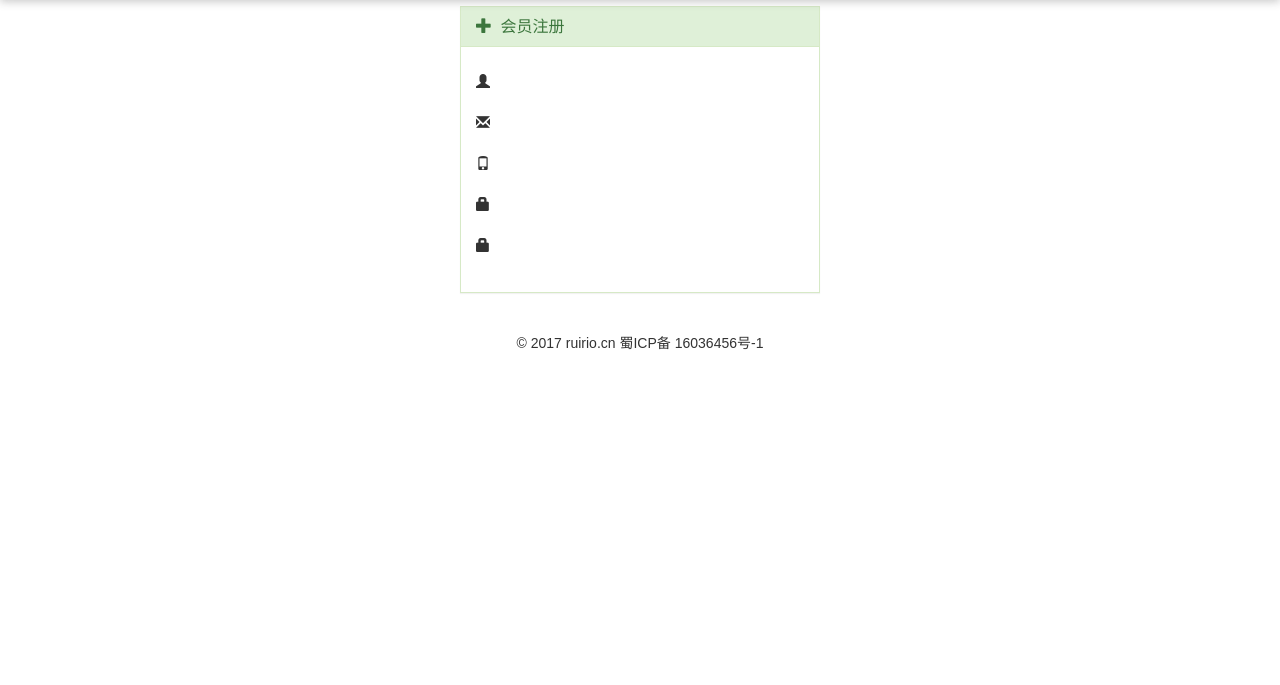
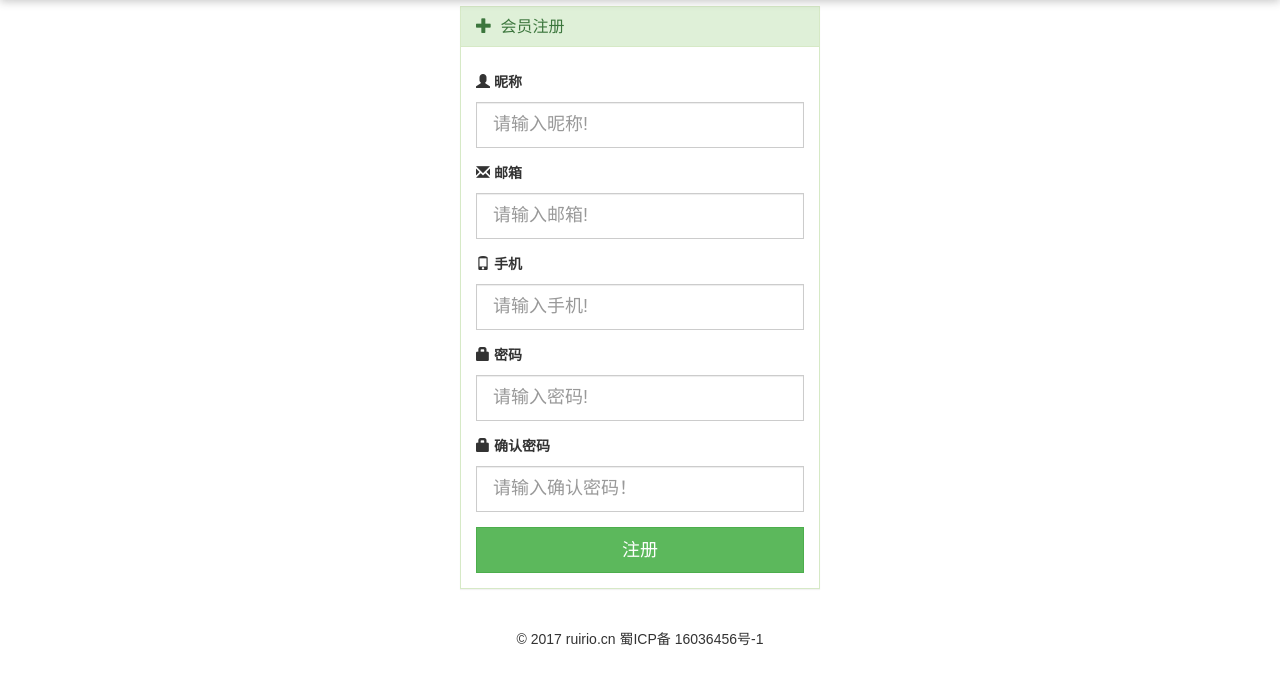
Before and after one commit to haha479/movie, a Flask app: page /regist/ in a window 1280 px wide. Shown: the part 70-755 px from the top of the page. Run offline with Flask 2, Linux system fonts and the light colour scheme; parts of the project's set-up code (start-up, migrations or seed data) failed here and were passed over; some libraries are stand-ins or nearby versions.

Commit message:
会员的登录,注册前端和逻辑实现

```diff
--- /dev/null
+++ b/app/home/forms.py
@@ -0,0 +1,120 @@
+# coding:utf8
+from flask_wtf import FlaskForm
+from wtforms import StringField, PasswordField, SubmitField
+from wtforms.validators import DataRequired, EqualTo, Email, Regexp
+from app.models import User
+
+class RegisterForm(FlaskForm):
+	name = StringField(
+		label="昵称",
+		validators=[
+			DataRequired("请输入昵称!")
+		],
+		description="昵称",
+		render_kw={
+			"class": "form-control input-lg",
+			"placeholder": "请输入昵称!",
+		}
+	)
+	email = StringField(
+		label="邮箱",
+		validators=[
+			DataRequired("请输入邮箱！"),
+			Email("邮箱格式不正确!")
+		],
+		description="邮箱",
+		render_kw={
+			"class": "form-control input-lg",
+			"placeholder": "请输入邮箱!",
+		}
+	)
+	phone = StringField(
+		label="手机",
+		validators=[
+			DataRequired("请输入手机！"),
+			Regexp("1[3458]\\d{9}", message="手机格式不正确!")
+		],
+		description="手机",
+		render_kw={
+			"class": "form-control input-lg",
+			"placeholder": "请输入手机!",
+		}
+	)
+	pwd = PasswordField(
+		label="密码",
+		validators=[
+			DataRequired("请输入密码!")
+		],
+		description="密码",
+		render_kw={
+			"class": "form-control input-lg",
+			"placeholder": "请输入密码!",
+		}
+	)
+	repwd = PasswordField(
+		label="确认密码",
+		validators=[
+			DataRequired("请输入确认密码!"),
+			EqualTo('pwd', message="两次密码不一致！")
+		],
+		description="确认密码",
+		render_kw={
+			"class": "form-control input-lg",
+			"placeholder": "请输入确认密码！",
+		}
+	)
+	submit = SubmitField(
+		'注册',
+		render_kw={
+			"class": "btn btn-lg btn-success btn-block",
+		}
+	)
+
+	def validate_name(self, field):
+		name = field.data
+		user = User.query.filter_by(name=name).count()
+		if user == 1:
+			raise ValidationError("昵称已经存在!")
+
+	def validate_email(self, field):
+		email = field.data
+		user = User.query.filter_by(email=email).count()
+		if user == 1:
+			raise ValidationError("邮箱已经存在!")
+
+	def validate_phone(self, field):
+		phone = field.data
+		user = User.query.filter_by(phone=phone).count()
+		if user == 1:
+			raise ValidationError("手机号码已经存在!")
+
+
+class LoginForm(FlaskForm):
+    name = StringField(
+        label="账号",
+        validators=[
+            DataRequired("请输入账号!")
+        ],
+        description="账号",
+        render_kw={
+            "class": "form-control input-lg",
+            "placeholder": "请输入账号!",
+        }
+    )
+    pwd = PasswordField(
+        label="密码",
+        validators=[
+            DataRequired("请输入密码!")
+        ],
+        description="密码",
+        render_kw={
+            "class": "form-control input-lg",
+            "placeholder": "请输入密码!",
+        }
+    )
+    submit = SubmitField(
+        '登录',
+        render_kw={
+            "class": "btn btn-lg btn-primary btn-block",
+        }
+    )
--- a/app/home/views.py
+++ b/app/home/views.py
@@ -1,37 +1,90 @@
 # coding:utf-8
 from . import home
-from flask import render_template, redirect, url_for
+from flask import render_template, redirect, url_for, flash, session, request
+from app.home.forms import RegisterForm, LoginForm
+from app.models import User, Userlog
+from app import db
+from werkzeug.security import generate_password_hash
+import uuid
+from functools import wraps
 
 
-@home.route("/regist/")
+# 用于检查用户是否登录的装饰器
+def admin_login_req(func):
+	@wraps(func)
+	def decorated_function(*args, **kwargs):
+		if "user" not in session:
+			return redirect(url_for("home.login", next=request.url))
+		return func(*args, **kwargs)
+	return decorated_function
+
+
+# 会员注册
+@home.route("/regist/", methods=['GET', 'POST'])
 def regist():
-	return render_template("home/regist.html")
+	form = RegisterForm()
+	if form.validate_on_submit():
+		data = form.data
+		user = User(
+			name = data['name'],
+			pwd = generate_password_hash( data['pwd']),
+			email = data['email'],
+			phone = data['phone'],
+			uuid = uuid.uuid4().hex
+		)
+		db.session.add(user)
+		db.session.commit()
+		flash("注册成功", "ok")
+	return render_template("home/regist.html", form=form)
 
-@home.route("/login/")
+@home.route("/login/", methods=['GET', 'POST'])
 def login():
-	return render_template("home/login.html")
+	form = LoginForm()
+	if form.validate_on_submit():
+		data = form.data
+		user = User.query.filter_by(name=data['name']).first()
+		if not user.check_pwd(data['pwd']):
+			flash('密码错误', 'err')
+			return render_template("home/login.html", form=form)
+		session['user'] = data['name']
+		session['user_id'] = user.id
+		userlog = Userlog(
+			user_id = user.id,
+			ip = request.remote_addr
+		)
+		db.session.add(userlog)
+		db.session.commit()
+		return redirect(url_for('home.user'))
+	return render_template("home/login.html", form=form)
 
 @home.route("/logout/")
 def logout():
+	session.pop("user", None)
+	session.pop("user_id", None)
 	return redirect(url_for("home.login"))
 
 @home.route("/user/")
+@admin_login_req
 def user():
 	return render_template("/home/user.html")
 
 @home.route("/pwd/")
+@admin_login_req
 def pwd():
 	return render_template("/home/pwd.html")
 
 @home.route("/comments/")
+@admin_login_req
 def comments():
 	return render_template("/home/comments.html")
 
 @home.route("/loginlog/")
+@admin_login_req
 def loginlog():
 	return render_template("/home/loginlog.html")
 
 @home.route("/moviecol/")
+@admin_login_req
 def moviecol():
 	return render_template("/home/moviecol.html")
 
--- a/app/templates/home/regist.html
+++ b/app/templates/home/regist.html
@@ -8,41 +8,63 @@
                 <h3 class="panel-title"><span class="glyphicon glyphicon-plus"></span>&nbsp;会员注册</h3>
             </div>
             <div class="panel-body">
+                {% for msg in get_flashed_messages(category_filter=["ok"]) %}
+                    <p style="color: green">{{ msg }}</p>
+                {% endfor %}
+                {% for msg in get_flashed_messages(category_filter=["err"]) %}
+                    <p style="color: red">{{ msg }}</p>
+                {% endfor %}
                 <p style="color:red;"></p>
                 <p style="color:green;"></p>
                 <form role="form" method="post">
                     <fieldset>
                         <div class="form-group">
-                            <label for="input_name"><span class="glyphicon glyphicon-user"></span>&nbsp;</label>
+                            <label for="input_name"><span class="glyphicon glyphicon-user"></span>{{ form.name.label }}</label>
+                            {{ form.name }}
                         </div>
+                            {% for err in form.name.errors %}
                             <div class="col-md-12">
-                            <font style="color:red"></font>
+                                <font style="color:red">{{ err }}</font>
                             </div>
+                            {% endfor %}
                         <div class="form-group">
-                            <label for="input_email"><span class="glyphicon glyphicon-envelope"></span>&nbsp;</label>
+                            <label for="input_email"><span class="glyphicon glyphicon-envelope"></span>{{ form.email.label }}</label>
+                            {{ form.email }}
                         </div>
+                            {% for err in form.email.errors %}
                             <div class="col-md-12">
-                            <font style="color:red"></font>
+                                <font style="color:red">{{ err }}</font>
                             </div>
+                            {% endfor %}
                         <div class="form-group">
-                            <label for="input_phone"><span class="glyphicon glyphicon-phone"></span>&nbsp;</label>
+                            <label for="input_phone"><span class="glyphicon glyphicon-phone"></span>{{ form.phone.label }}</label>
+                            {{ form.phone }}
                         </div>
+                            {% for err in form.phone.errors %}
                             <div class="col-md-12">
-                            <font style="color:red"></font>
+                                <font style="color:red">{{ err }}</font>
                             </div>
+                            {% endfor %}
                         <div class="form-group">
-                            <label for="input_password"><span class="glyphicon glyphicon-lock"></span>&nbsp;</label>
+                            <label for="input_password"><span class="glyphicon glyphicon-lock"></span>{{ form.pwd.label }}</label>
+                            {{ form.pwd }}
                         </div>
+                            {% for err in form.pwd.errors %}
                             <div class="col-md-12">
-                            <font style="color:red"></font>
+                                <font style="color:red">{{ err }}</font>
                             </div>
+                            {% endfor %}
                         <div class="form-group">
-                            <label for="input_repassword"><span
-                                    class="glyphicon glyphicon-lock"></span>&nbsp;</label>
+                            <label for="input_repassword"><span class="glyphicon glyphicon-lock"></span>{{ form.repwd.label }}</label>
+                            {{ form.repwd }}
                         </div>
+                            {% for err in form.repwd.errors %}
                             <div class="col-md-12">
-                            <font style="color:red"></font>
+                                <font style="color:red">{{ err }}</font>
                             </div>
+                            {% endfor %}
+                        {{ form.csrf_token }}
+                        {{ form.submit }}
                     </fieldset>
                 </form>
             </div>
```
Also changed, not shown: app/templates/home/login.html (+20 -10 lines). Lines whose indentation alone changed are shown as unchanged.
